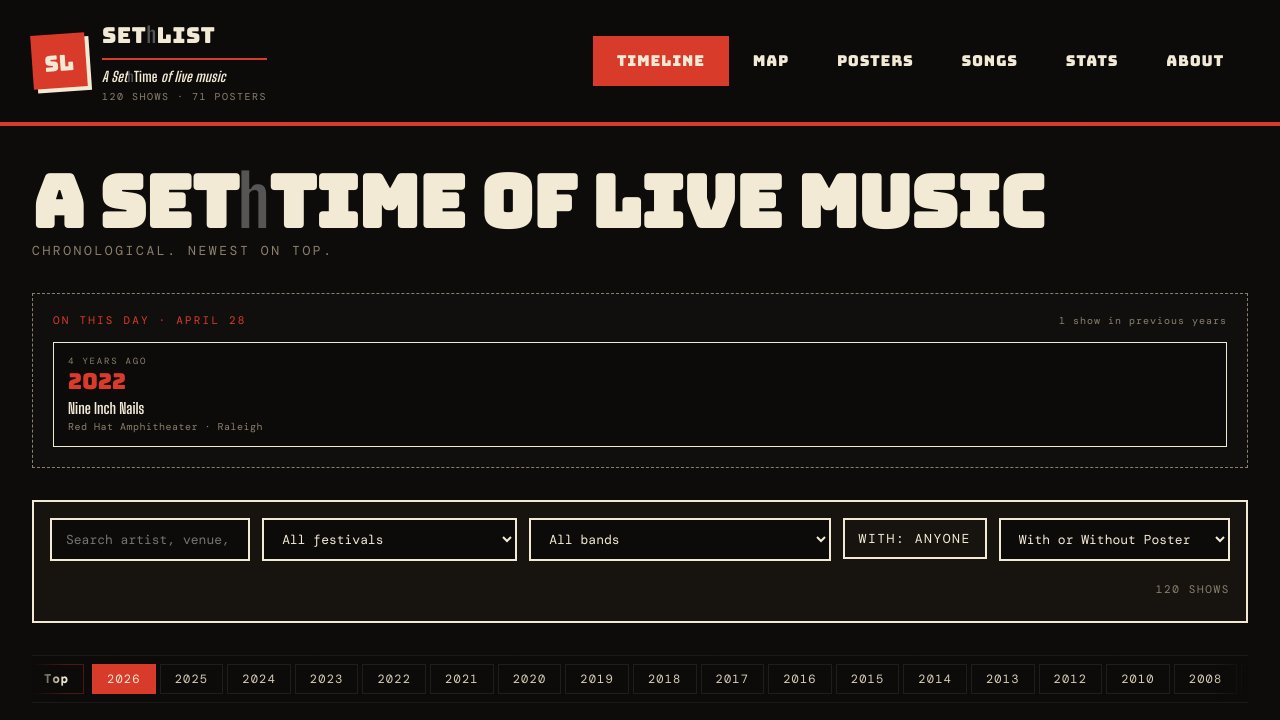
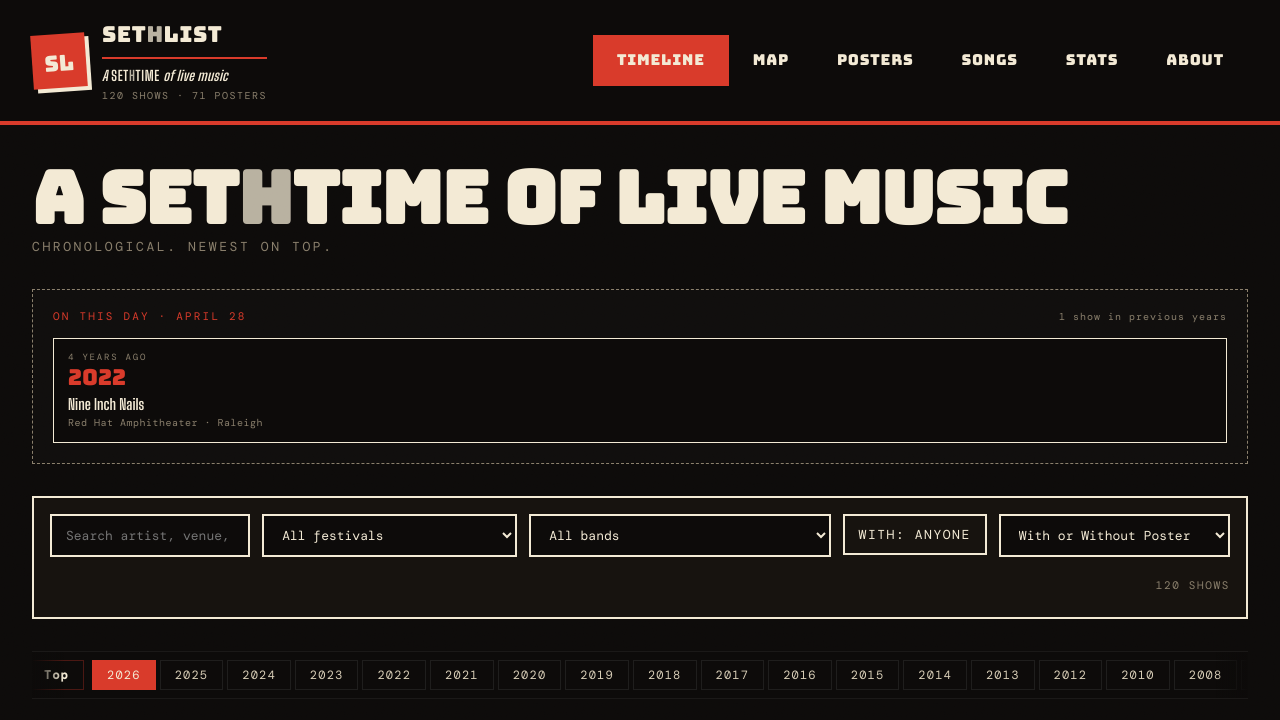
Before and after one commit to sethkn1/sethlist, a plain HTML site: page index.html in a window 1280 px wide. Shown: the top 720 px of the page. Drawn offline with nearby package versions, Linux system fonts and the light colour scheme.

Commit message:
Brand refinements + about page wording

```diff
--- a/index.html
+++ b/index.html
@@ -52,9 +52,9 @@
     <a class="brand" href="#/timeline" aria-label="Sethlist — home">
       <div class="brand-mark">SL</div>
       <div class="brand-text">
-        <h1>Set<span class="brand-h">h</span>list</h1>
+        <h1>Set<span class="brand-h">H</span>list</h1>
         <hr class="brand-divider" />
-        <p class="brand-tagline">A Set<span class="brand-h-tagline">h</span><span class="sethtime-time">Time</span> of live music</p>
+        <p class="brand-tagline">A <span class="sethtime-time">Set<span class="brand-h-tagline">H</span>Time</span> of live music</p>
         <p class="brand-sub" id="brand-sub">loading…</p>
       </div>
     </a>
--- a/styles.css
+++ b/styles.css
@@ -107,15 +107,19 @@ body {
   letter-spacing: 0.02em;
   color: var(--paper);
 }
-/* Lowercase "h" in SETHLIST — renders as a true lowercase letterform.
-   Bungee (the display font) is caps-only, so we force the fallback chain
-   to skip Bungee and use the next family that has lowercase glyphs.
-   The #555 color (very dim gray) deemphasizes it so SETLIST emerges as
-   the dominant read while the "h" is still legible to anyone who looks. */
+/* Make the brand-text container shrink-wrap to its widest line (SETHLIST).
+   Without this, the container is block-width and the divider bar below
+   stretches the full available width. With inline-block, the container
+   sizes to the H1 and the bar matches it exactly. The tagline below is
+   shorter so just left-aligns under SETHLIST cleanly. */
+.brand-text {
+  display: inline-block;
+}
+/* "H" in SETHLIST — same capital letter, same font, just dimmed to 75%
+   opacity so it visually recedes. SETLIST reads through as the dominant
+   word; the H is a quiet aside that you notice on second look. */
 .brand-h {
-  font-family: "Big Shoulders Display", Impact, sans-serif;
-  text-transform: lowercase;
-  color: #555;
+  opacity: 0.75;
 }
 .brand-tagline {
   margin: 4px 0 0 0;
@@ -139,21 +143,22 @@ body {
   width: 100%;
 }
 .brand-tagline .accent { color: var(--accent); font-style: normal; font-weight: 600; }
-.brand-tagline .sethtime-time { color: var(--paper); font-style: normal; font-weight: 600; }
-/* Lowercase "h" in the SETHTIME tagline — same dimming treatment as the
-   header. The tagline body is italic serif, but the "Seth" + "Time"
-   portion is non-italic bold (see .sethtime-time above). The "h" sits
-   between them. To keep the visual rhyme with the header's "h":
-     - same #555 dim-gray color
-     - true lowercase (the body font already has lowercase, no font swap
-       needed here — this is just a span with color)
-     - matches surrounding non-italic + bold weight so it visually belongs
-       with "SET...TIME" rather than the italic "of live music" trailer. */
-.brand-tagline .brand-h-tagline {
-  color: #555;
+/* "Seth"/"Time" wrapper in the tagline — kept as serif italic with caps
+   forced via CSS. This makes SETHTIME a visual rhyme with SETHLIST above
+   without requiring a font swap, so the tagline still reads as one
+   coherent italic phrase rather than a wordmark dropped into a sentence. */
+.brand-tagline .sethtime-time {
+  color: var(--paper);
   font-style: normal;
   font-weight: 600;
-  text-transform: lowercase;
+  text-transform: uppercase;
+  letter-spacing: 0.05em;
+}
+/* "H" in the SETHTIME tagline — same 75% opacity treatment as the
+   header's brand-h. Inherits the surrounding sethtime-time styling
+   (uppercase, bold, paper color); we only override the opacity. */
+.brand-tagline .brand-h-tagline {
+  opacity: 0.75;
 }
 .brand-sub {
   margin: 2px 0 0 0;
```
Also changed, not shown: app.js.
